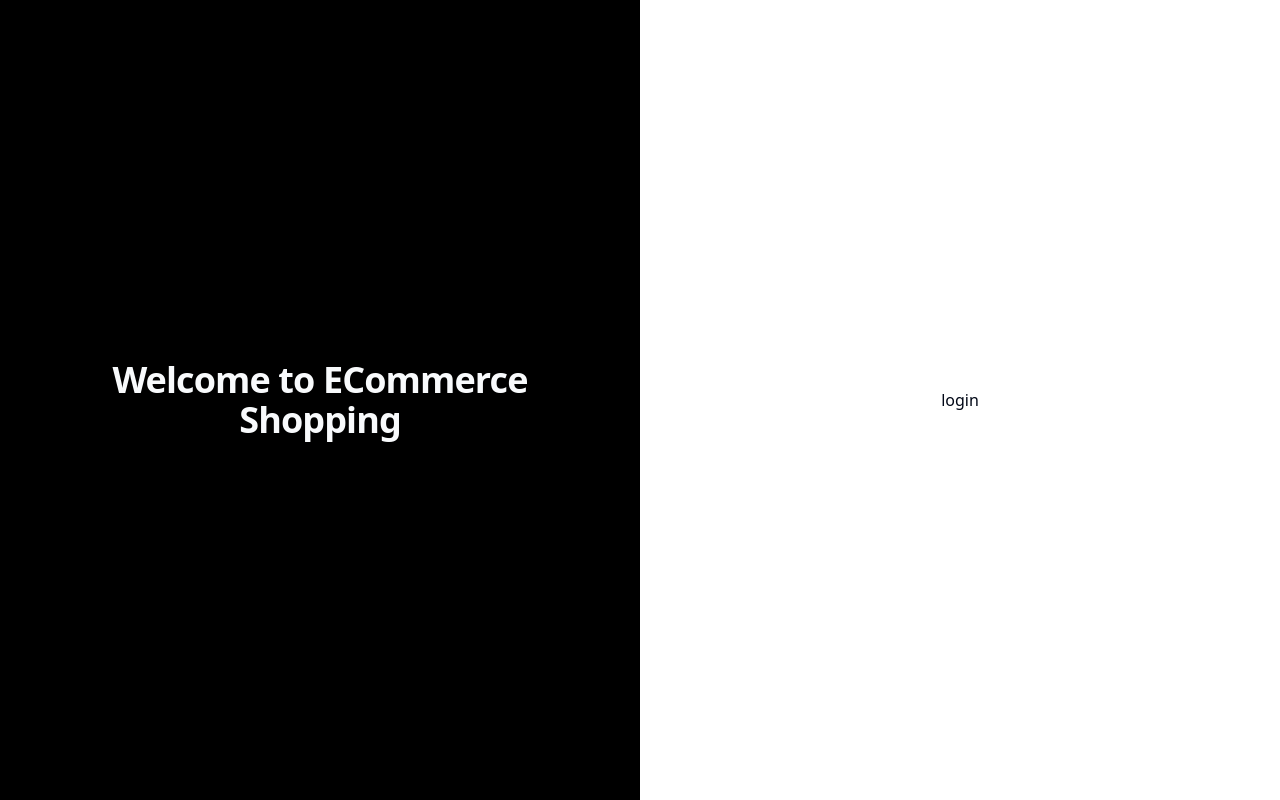
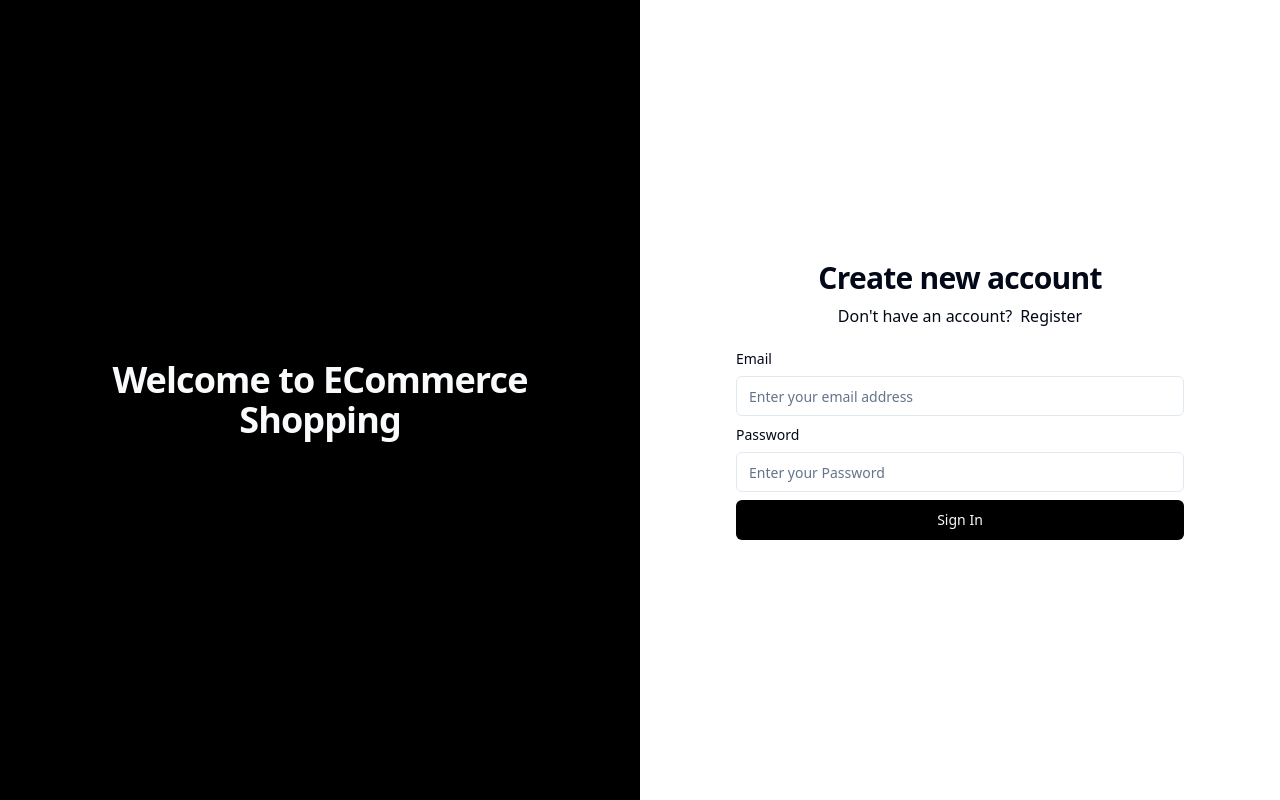
Before and after one commit to f0rsakeN-afk/ecom, a React (Vite) app in the folder frontend/: page /auth/login in a window 1280 px wide. Built offline with nearby package versions, Linux system fonts and the light colour scheme.

Commit message:
Implement login page with CommonForm component

```diff
--- a/frontend/src/pages/auth/login.jsx
+++ b/frontend/src/pages/auth/login.jsx
@@ -1,7 +1,43 @@
-import React from "react";
+import CommonForm from "@/components/common/Form";
+import { LoginFormControls } from "@/config";
+import React, { useState } from "react";
+import { Link } from "react-router-dom";
+
+const initialState = {
+  email: "",
+  password: "",
+};
 
 const Login = () => {
-  return <div>login</div>;
+  const [formData, setFormData] = useState(initialState);
+
+  function onSubmit() {}
+
+  return (
+    <div className="mx-auto w-full max-w-md space-y-6">
+      <div className="text-center">
+        <h1 className="text-3xl font-bold tracking-tight text-foreground">
+          Create new account
+        </h1>
+        <p className="mt-2">
+          Don't have an account?
+          <Link
+            className="font-medium ml-2 text-primary hover:underline"
+            to="/auth/register"
+          >
+            Register
+          </Link>
+        </p>
+      </div>
+      <CommonForm
+        formControls={LoginFormControls}
+        buttonText={"Sign In"}
+        formData={formData}
+        setFormData={setFormData}
+        onSubmit={onSubmit}
+      />
+    </div>
+  );
 };
 
 export default Login;
```
